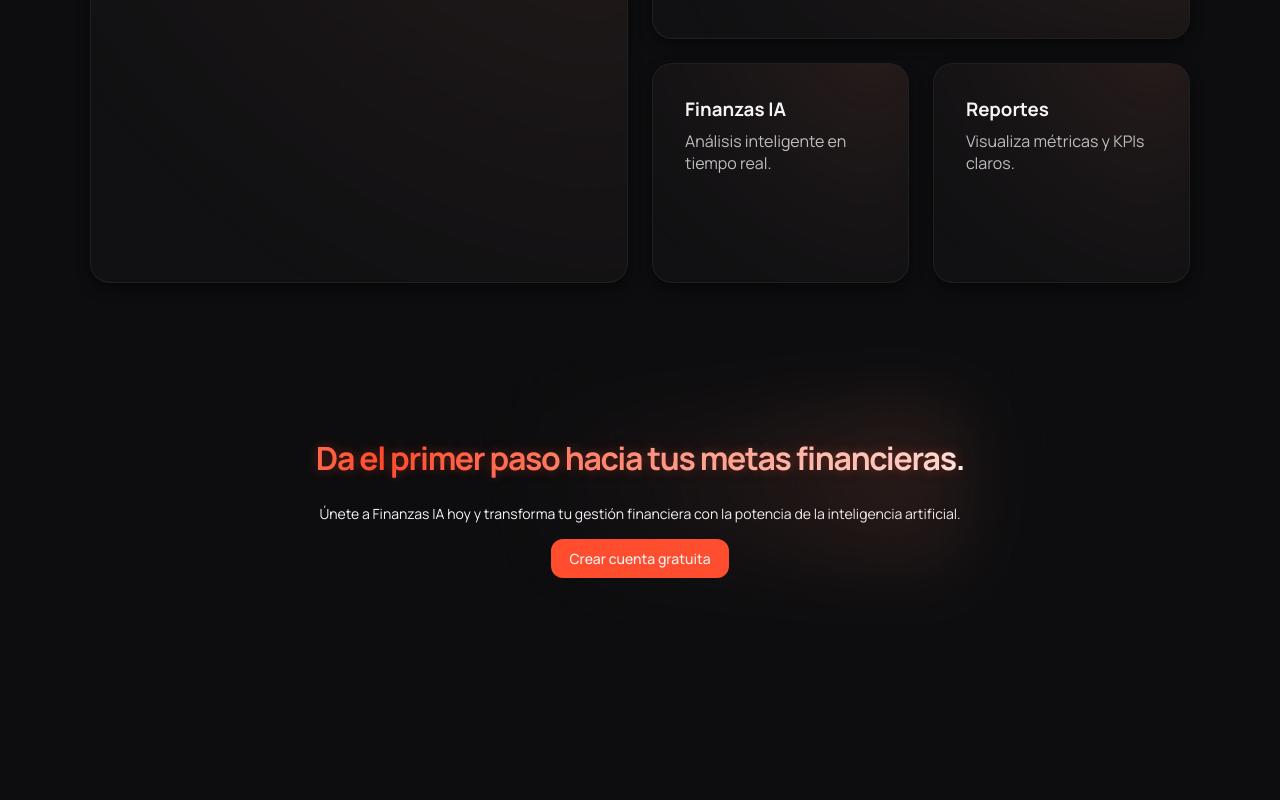
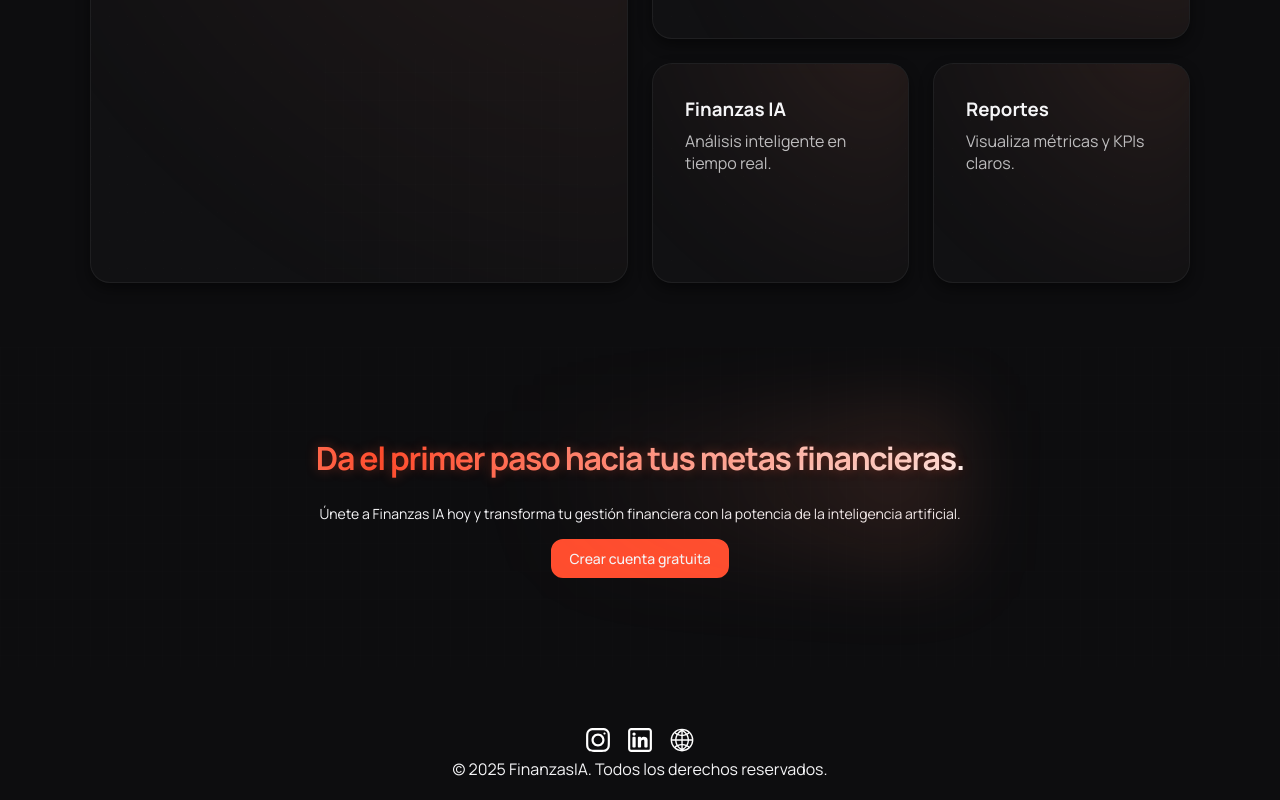
Before and after one commit to xralks/FinanzasIA, a React (Vite) app: page / in a window 1280 px wide. Shown: the part 1245-2045 px from the top of the page. Before the commit the page ends 1912 px from the top, so only its background shows below. Built offline with nearby package versions, Linux system fonts and the light colour scheme.

Commit message:
Feat: Creación del componente Footer

```diff
--- /dev/null
+++ b/src/components/Footer/Footer.css
@@ -0,0 +1,31 @@
+.footer{
+    display: flex;
+    flex-direction: column;
+    justify-content: center;
+    align-items: center;
+    background-color: var(--color-bg);
+    color: var(--color-text);
+    text-align: center;
+    padding: 20px 0;
+    margin-top: 40px;
+}
+
+.iconosSociales {
+    display: flex;
+    gap: 16px;
+}
+
+.iconosSociales a {
+    color: #fff;
+    transition: transform 0.2s ease, color 0.2s ease;
+}
+
+.iconosSociales a:hover {
+    color: var(--color-primary);
+    transform: scale(1.15);
+}
+
+.iconosSociales svg {
+    width: 26px;
+    height: 26px;
+}
--- /dev/null
+++ b/src/components/Footer/Footer.jsx
@@ -0,0 +1,82 @@
+import "./Footer.css";
+
+const Footer = () => {
+    return (
+        <footer className="footer">
+            <div className="iconosSociales">
+                <a
+                    href="https://www.instagram.com/xralks/"
+                    target="_blank"
+                    rel="noopener noreferrer"
+                    aria-label="Instagram"
+                >
+                    <svg viewBox="0 0 24 24" fill="currentColor" xmlns="http://www.w3.org/2000/svg">
+                        <path fill-rule="evenodd" clip-rule="evenodd"
+                            d="M12 18C15.3137 18 18 15.3137 18 12C18 8.68629 15.3137 6 12 6C8.68629 6 6 8.68629 6 12C6 15.3137 8.68629 18 12 18ZM12 16C14.2091 16 16 14.2091 16 12C16 9.79086 14.2091 8 12 8C9.79086 8 8 9.79086 8 12C8 14.2091 9.79086 16 12 16Z"
+                            fill="currentColor" />
+                        <path d="M18 5C17.4477 5 17 5.44772 17 6C17 6.55228 17.4477 7 18 7C18.5523 7 19 6.55228 19 6C19 5.44772 18.5523 5 18 5Z"
+                            fill="currentColor" />
+                        <path fill-rule="evenodd" clip-rule="evenodd"
+                            d="M1.65396 4.27606C1 5.55953 1 7.23969 1 10.6V13.4C1 16.7603 1 18.4405 1.65396 19.7239C2.2292 20.8529 3.14708 21.7708 4.27606 22.346C5.55953 23 7.23969 23 10.6 23H13.4C16.7603 23 18.4405 23 19.7239 22.346C20.8529 21.7708 21.7708 20.8529 22.346 19.7239C23 18.4405 23 16.7603 23 13.4V10.6C23 7.23969 23 5.55953 22.346 4.27606C21.7708 3.14708 20.8529 2.2292 19.7239 1.65396C18.4405 1 16.7603 1 13.4 1H10.6C7.23969 1 5.55953 1 4.27606 1.65396C3.14708 2.2292 2.2292 3.14708 1.65396 4.27606ZM13.4 3H10.6C8.88684 3 7.72225 3.00156 6.82208 3.0751C5.94524 3.14674 5.49684 3.27659 5.18404 3.43597C4.43139 3.81947 3.81947 4.43139 3.43597 5.18404C3.27659 5.49684 3.14674 5.94524 3.0751 6.82208C3.00156 7.72225 3 8.88684 3 10.6V13.4C3 15.1132 3.00156 16.2777 3.0751 17.1779C3.14674 18.0548 3.27659 18.5032 3.43597 18.816C3.81947 19.5686 4.43139 20.1805 5.18404 20.564C5.49684 20.7234 5.94524 20.8533 6.82208 20.9249C7.72225 20.9984 8.88684 21 10.6 21H13.4C15.1132 21 16.2777 20.9984 17.1779 20.9249C18.0548 20.8533 18.5032 20.7234 18.816 20.564C19.5686 20.1805 20.1805 19.5686 20.564 18.816C20.7234 18.5032 20.8533 18.0548 20.9249 17.1779C20.9984 16.2777 21 15.1132 21 13.4V10.6C21 8.88684 20.9984 7.72225 20.9249 6.82208C20.8533 5.94524 20.7234 5.49684 20.564 5.18404C20.1805 4.43139 19.5686 3.81947 18.816 3.43597C18.5032 3.27659 18.0548 3.14674 17.1779 3.0751C16.2777 3.00156 15.1132 3 13.4 3Z"
+                            fill="currentColor" />
+                    </svg>
+                </a>
+
+                <a
+                    href="https://www.linkedin.com/in/ramiro-sep%C3%BAlveda-c%C3%A1ceres/"
+                    target="_blank"
+                    rel="noopener noreferrer"
+                    aria-label="LinkedIn"
+                >
+                    <svg
+                        viewBox="0 0 24 24"
+                        xmlns="http://www.w3.org/2000/svg"
+                        fill="currentColor"
+                    >
+                        <path d="M6.5 8C7.32843 8 8 7.32843 8 6.5C8 5.67157 7.32843 5 6.5 5C5.67157 5 5 5.67157 5 6.5C5 7.32843 5.67157 8 6.5 8Z" />
+
+                        <path d="M5 10C5 9.44772 5.44772 9 6 9H7C7.55228 9 8 9.44771 8 10V18C8 18.5523 7.55228 19 7 19H6C5.44772 19 5 18.5523 5 18V10Z" />
+
+                        <path d="M11 19H12C12.5523 19 13 18.5523 13 18V13.5C13 12 16 11 16 13V18.0004C16 18.5527 16.4477 19 17 19H18C18.5523 19 19 18.5523 19 18V12C19 10 17.5 9 15.5 9C13.5 9 13 10.5 13 10.5V10C13 9.44771 12.5523 9 12 9H11C10.4477 9 10 9.44772 10 10V18C10 18.5523 10.4477 19 11 19Z" />
+
+                        <path fill-rule="evenodd" clip-rule="evenodd" d="M20 1C21.6569 1 23 2.34315 23 4V20C23 21.6569 21.6569 23 20 23H4C2.34315 23 1 21.6569 1 20V4C1 2.34315 2.34315 1 4 1H20ZM20 3C20.5523 3 21 3.44772 21 4V20C21 20.5523 20.5523 21 20 21H4C3.44772 21 3 20.5523 3 20V4C3 3.44772 3.44772 3 4 3H20Z" />
+                    </svg>
+
+                </a>
+                <a
+                    href="https://ramirosepulveda.cl/"
+                    target="_blank"
+                    rel="noopener noreferrer"
+                    aria-label="Portafolio / Sitio Web"
+                >
+                    <svg
+                        viewBox="0 0 1024 1024"
+                        xmlns="http://www.w3.org/2000/svg"
+                        fill="currentColor"
+                    >
+                        <path d="M372.288 745.792a394.048 394.048 0 0 0 113.728 102.848v-127.744a390.08 390.08 0 0 0-113.728 24.896z
+                            m-51.584 24.192a392.96 392.96 0 0 0-60.16 41.6h-1.28a390.336 390.336 0 0 0 205.696 89.6 450.24 450.24 0 0 1-144.256-131.2z
+                            m-24.704-230.016c3.968 56.768 20.096 110.208 45.696 157.696a445.696 445.696 0 0 1 144.32-32.896v-124.8h-190.08z
+                            m-56.128 0H120.96a390.4 390.4 0 0 0 98.56 233.024c22.208-19.2 46.272-36.224 71.808-50.752a445.312 445.312 0 0 1-51.456-182.272z
+                            m445.824 158.784c25.984-47.808 42.24-101.568 46.336-158.72H540.992v124.864c51.072 3.2 99.776 14.976 144.704 33.92z
+                            m50.24 24.96c24.448 14.08 47.552 30.464 68.928 48.896a390.4 390.4 0 0 0 98.176-232.576h-114.88a445.312 445.312 0 0 1-52.224 183.68z
+                            m-194.944 125.44a394.048 394.048 0 0 0 113.92-102.4 389.888 389.888 0 0 0-113.92-25.728v128.192z
+                            m23.104 51.392a390.4 390.4 0 0 0 200.704-88.96h-0.512a392.96 392.96 0 0 0-57.92-40.32 450.24 450.24 0 0 1-142.272 129.28z
+                            M341.76 326.144a389.632 389.632 0 0 0-45.76 157.824h190.016V358.976a445.696 445.696 0 0 1-144.256-32.768z
+                            m-50.368-24.576a449.216 449.216 0 0 1-71.808-50.56 390.4 390.4 0 0 0-98.56 232.96h118.848a445.312 445.312 0 0 1 51.52-182.4z
+                            m194.56-126.208A394.048 394.048 0 0 0 372.48 278.016a390.08 390.08 0 0 0 113.536 24.768V175.36z
+                            m-20.992-52.544a390.272 390.272 0 0 0-205.312 89.152h0.512c18.88 15.872 39.168 29.888 60.608 41.92a450.24 450.24 0 0 1 144.192-131.072z
+                            m189.76 154.048a394.048 394.048 0 0 0-113.728-102.08v127.808a389.952 389.952 0 0 0 113.728-25.728z
+                            m51.392-24.576a392.96 392.96 0 0 0 57.856-40.32h0.384A390.336 390.336 0 0 0 564.16 123.52a450.24 450.24 0 0 1 141.952 128.832z
+                            m25.92 231.68a389.632 389.632 0 0 0-46.528-159.168 445.568 445.568 0 0 1-144.512 33.92v125.248h191.04z
+                            m56.128 0h114.88a390.4 390.4 0 0 0-98.56-232.96 449.28 449.28 0 0 1-68.736 48.896c29.824 55.424 48.32 117.76 52.416 184.128z
+                            M512 960A448 448 0 1 1 512 64a448 448 0 0 1 0 896z">
+                        </path>
+                    </svg>
+                </a>
+            </div>
+            <p>© {new Date().getFullYear()} FinanzasIA. Todos los derechos reservados.</p>
+        </footer>
+    );
+};
+export default Footer;
--- a/src/pages/Inicio.jsx
+++ b/src/pages/Inicio.jsx
@@ -2,6 +2,7 @@
 import BeneficiosHome from "../components/BeneficiosHome/BeneficiosHome";
 import BentosHome from "../components/BentosHome/BentosHome";
 import FooterHome from "../components/FooterHome/FooterHome";
+import Footer from "../components/Footer/Footer";
 
 const Inicio = () => {
   return (
@@ -10,6 +11,7 @@
       <BeneficiosHome />
       <BentosHome />
       <FooterHome />
+      <Footer />
     </div>
   );
 };
```
